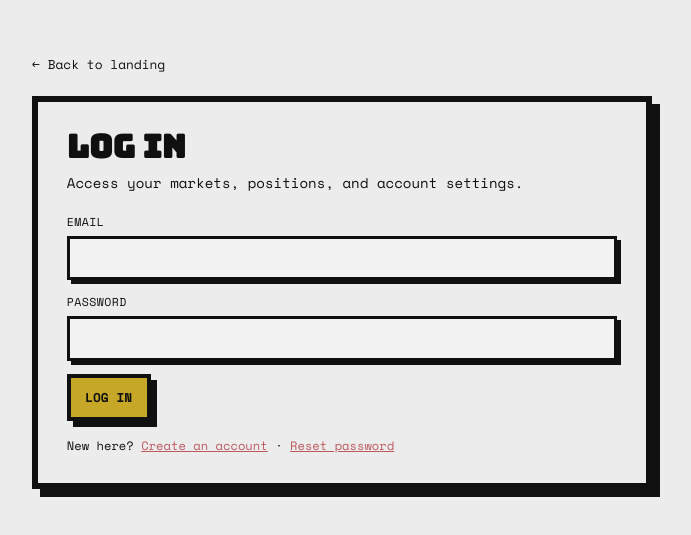
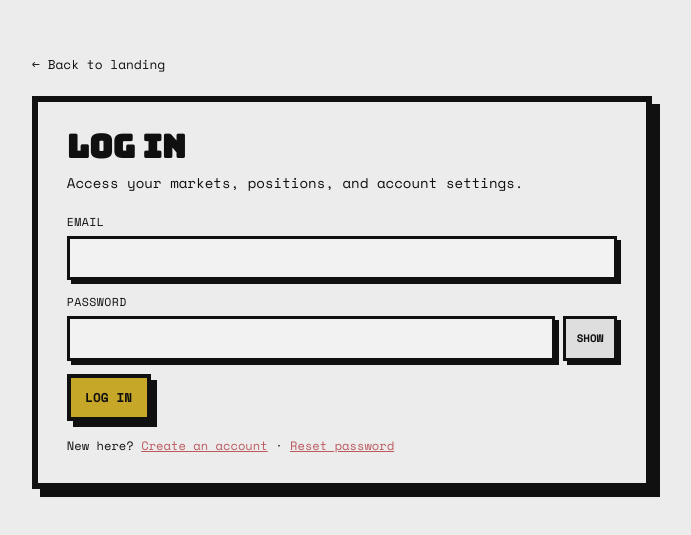
Before and after one commit to mike123456789009/theres-no-chance, a Next.js app: page /login in a window 1280 px wide. Shown: the part 129-664 px from the top of the page, without its empty margins (298-989 px from the left). Built offline with nearby package versions, Linux system fonts and the light colour scheme; no server answers.

Commit message:
feat(auth): add show/hide password toggles across auth forms
Add password visibility controls on login, signup, and reset new-password inputs with consistent styling and accessible labels.

```diff
--- a/app/globals.css
+++ b/app/globals.css
@@ -660,6 +660,34 @@ body.reveal-enabled .reveal-item[data-reveal-delay="4"] {
   font-size: clamp(0.8rem, 1vw, 0.92rem);
 }
 
+.auth-password-row {
+  display: grid;
+  grid-template-columns: minmax(0, 1fr) auto;
+  gap: 0.46rem;
+  align-items: stretch;
+}
+
+.auth-password-row input {
+  width: 100%;
+}
+
+.auth-password-toggle {
+  border: 3px solid var(--ink);
+  box-shadow: 4px 4px 0 var(--ink);
+  background: #dedede;
+  color: #111;
+  padding: 0.62rem 0.68rem;
+  font-family: "Space Mono", ui-monospace, SFMono-Regular, Menlo, Consolas, monospace;
+  font-size: clamp(0.68rem, 0.85vw, 0.78rem);
+  text-transform: uppercase;
+  font-weight: 700;
+  cursor: pointer;
+}
+
+.auth-password-toggle:hover {
+  background: #d3d3d3;
+}
+
 .auth-submit {
   justify-self: start;
   border: 4px solid var(--ink);
--- a/components/auth/login-form.tsx
+++ b/components/auth/login-form.tsx
@@ -9,6 +9,7 @@ export function LoginForm() {
   const router = useRouter();
   const [email, setEmail] = useState("");
   const [password, setPassword] = useState("");
+  const [showPassword, setShowPassword] = useState(false);
   const [errorMessage, setErrorMessage] = useState("");
   const [successMessage, setSuccessMessage] = useState("");
   const [isSubmitting, setIsSubmitting] = useState(false);
@@ -63,13 +64,23 @@ export function LoginForm() {
 
       <label className="auth-field">
         <span>Password</span>
+        <div className="auth-password-row">
           <input
-          type="password"
+            type={showPassword ? "text" : "password"}
             autoComplete="current-password"
             value={password}
             onChange={(event) => setPassword(event.target.value)}
             required
           />
+          <button
+            type="button"
+            className="auth-password-toggle"
+            onClick={() => setShowPassword((current) => !current)}
+            aria-label={showPassword ? "Hide password" : "Show password"}
+          >
+            {showPassword ? "HIDE" : "SHOW"}
+          </button>
+        </div>
       </label>
 
       <button className="auth-submit" type="submit" disabled={isSubmitting}>
```
Also changed, not shown: components/auth/reset-form.tsx (+12 -1 lines), components/auth/signup-form.tsx (+12 -1 lines), 1 other file (tests, documents, lock files or other folders). Lines whose indentation alone changed are shown as unchanged.
